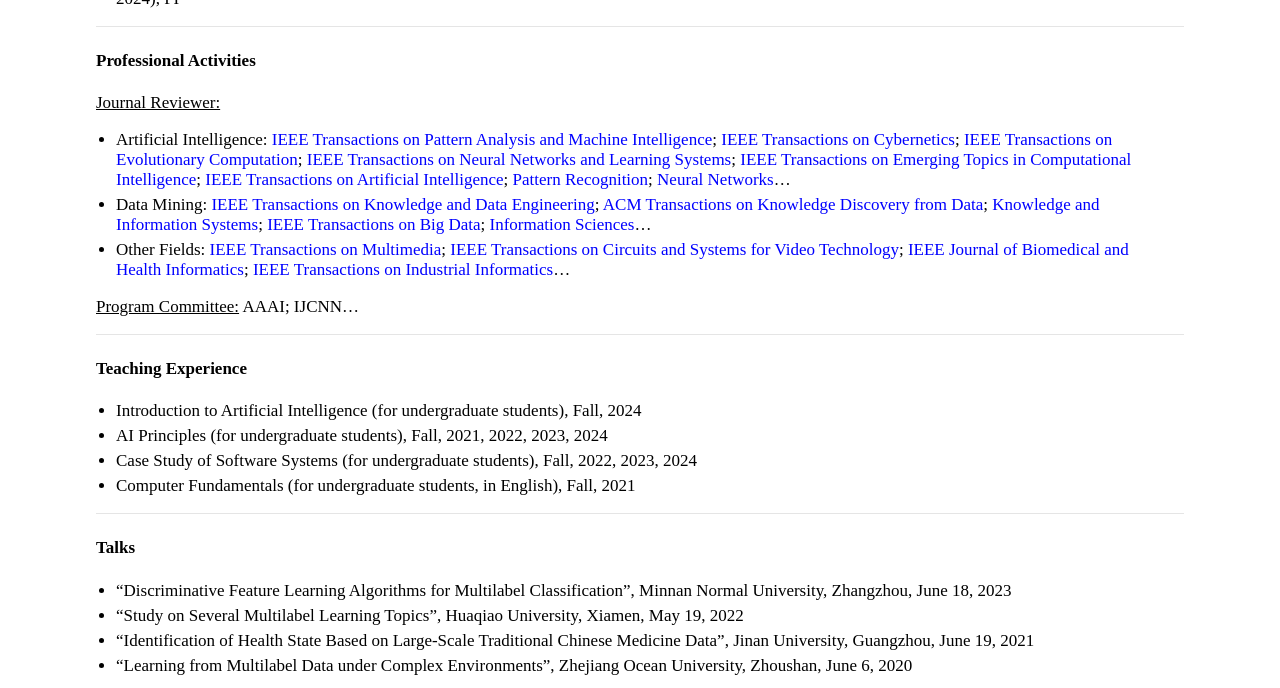
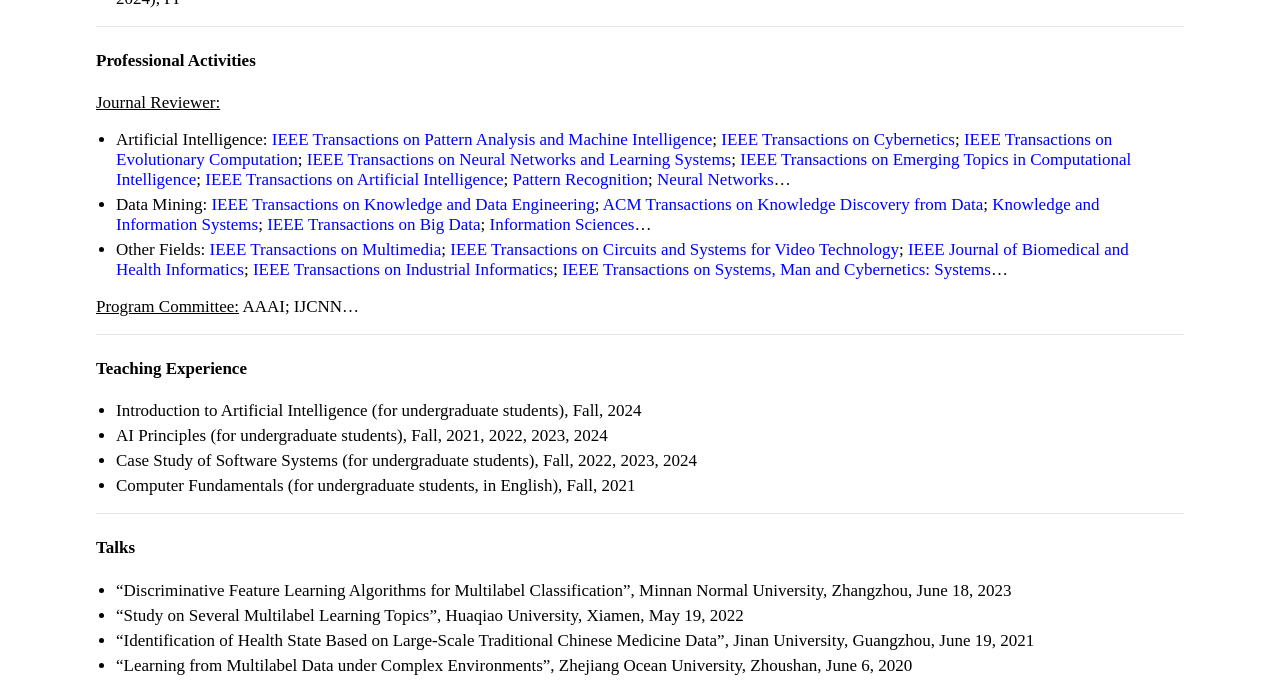
Before and after one commit to jiazhang-ml/jiazhang-ml.github.io, a Jekyll site: the page built from index.md, in a window 1280 px wide and 900 px high, scrolled down 1245 px, cut to the strip 0-688 px from the top of the window. Built offline with Jekyll 4.4.1, drawn with Linux system fonts in a browser that asks for light colours.

Commit message:
Update index.md

```diff
--- a/index.md
+++ b/index.md
@@ -51,7 +51,7 @@ layout: default
 <u>Journal Reviewer:</u>
 * Artificial Intelligence: [IEEE Transactions on Pattern Analysis and Machine Intelligence](https://mc.manuscriptcentral.com/tpami-cs); [IEEE Transactions on Cybernetics](https://mc.manuscriptcentral.com/cyb-ieee); [IEEE Transactions on Evolutionary Computation](https://mc.manuscriptcentral.com/tevc-ieee); [IEEE Transactions on Neural Networks and Learning Systems](https://mc.manuscriptcentral.com/tnnls); [IEEE Transactions on Emerging Topics in Computational Intelligence](https://mc.manuscriptcentral.com/tetci-ieee); [IEEE Transactions on Artificial Intelligence](https://mc.manuscriptcentral.com/tai-ieee); [Pattern Recognition](https://www.sciencedirect.com/journal/pattern-recognition); [Neural Networks](https://www.editorialmanager.com/neunet/default.aspx)...
 * Data Mining: [IEEE Transactions on Knowledge and Data Engineering](https://mc.manuscriptcentral.com/tkde-cs); [ACM Transactions on Knowledge Discovery from Data](https://mc.manuscriptcentral.com/tkdd); [Knowledge and Information Systems](https://www.springer.com/journal/10115); [IEEE Transactions on Big Data](https://mc.manuscriptcentral.com/tbd-cs); [Information Sciences](https://www.sciencedirect.com/journal/information-sciences)...
-* Other Fields: [IEEE Transactions on Multimedia](https://mc.manuscriptcentral.com/tmm-ieee); [IEEE Transactions on Circuits and Systems for Video Technology](https://mc.manuscriptcentral.com/tcsvt); [IEEE Journal of Biomedical and Health Informatics](https://mc.manuscriptcentral.com/jbhi-embs); [IEEE Transactions on Industrial Informatics](https://mc.manuscriptcentral.com/tii)...
+* Other Fields: [IEEE Transactions on Multimedia](https://mc.manuscriptcentral.com/tmm-ieee); [IEEE Transactions on Circuits and Systems for Video Technology](https://mc.manuscriptcentral.com/tcsvt); [IEEE Journal of Biomedical and Health Informatics](https://mc.manuscriptcentral.com/jbhi-embs); [IEEE Transactions on Industrial Informatics](https://mc.manuscriptcentral.com/tii); [IEEE Transactions on Systems, Man and Cybernetics: Systems](https://mc.manuscriptcentral.com/systems)...
 
 <u>Program Committee:</u> AAAI; IJCNN...
 
```
